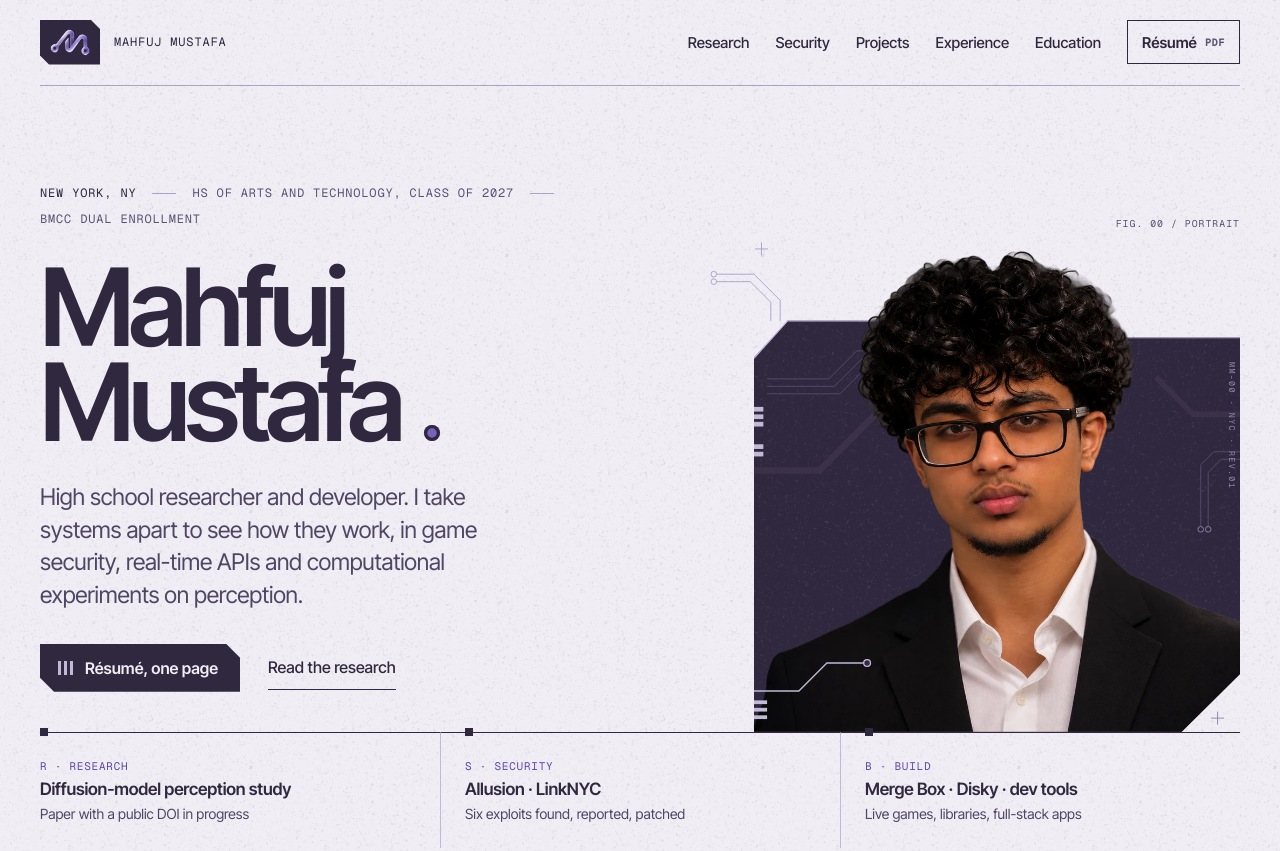
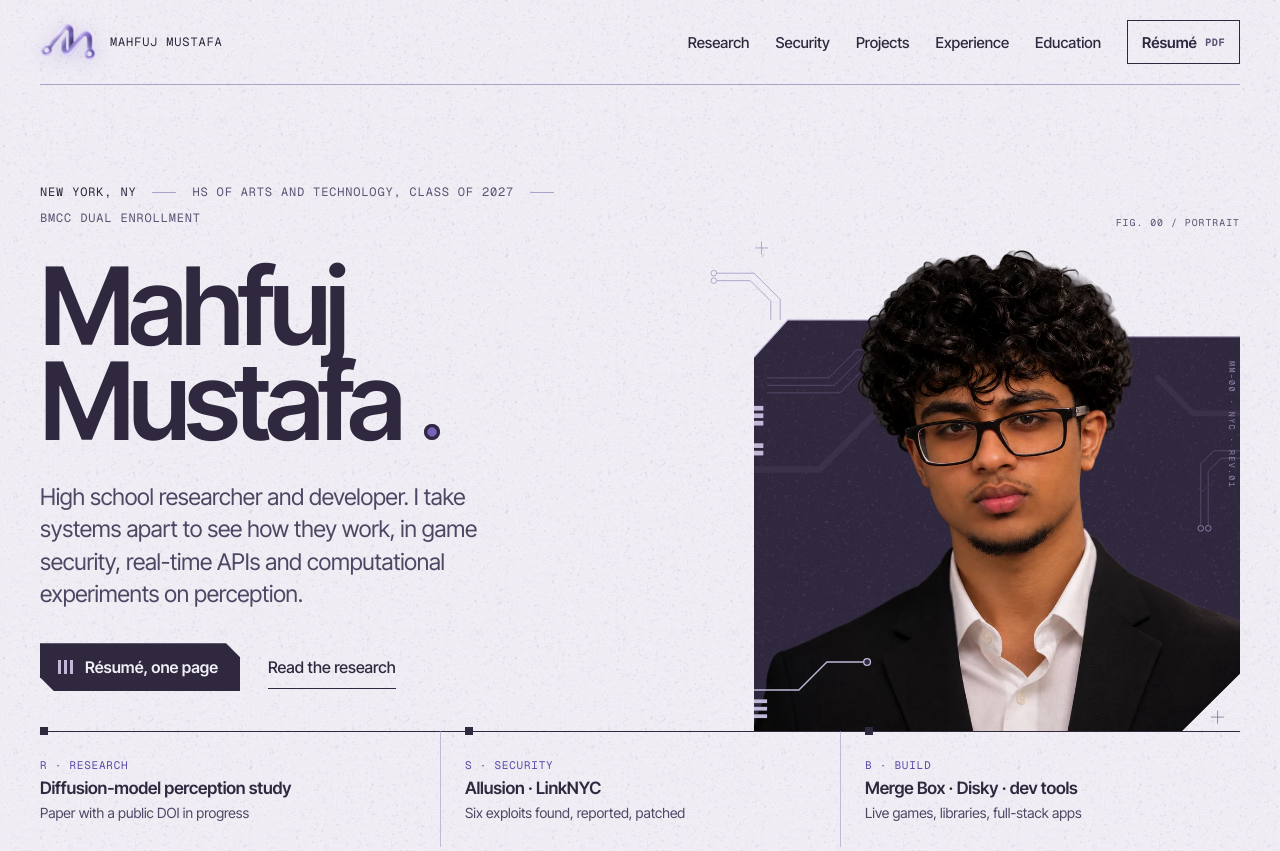
Before and after one commit to stafawashere/stafawashere.github.io, an Astro site: page / in a window 1280 px wide. Shown: the top 851 px of the page. Built offline with nearby package versions, Linux system fonts and the light colour scheme; Astro itself is replaced by a stand-in of ours.

Commit message:
Remove the tile behind the header icon (#4)

```diff
--- a/src/components/layout/SiteHeader.astro
+++ b/src/components/layout/SiteHeader.astro
@@ -13,7 +13,7 @@ const sections = [
 
 <header class="wrap site-header">
    <a href="/" aria-label={`${profile.name}, home`} class="home tap">
-      <Mark width={40} tile glow={false} />
+      <Mark width={56} />
       <span class="ss hide-m">{profile.name}</span>
    </a>
    <nav aria-label="Primary">
--- a/src/components/research/TopBar.astro
+++ b/src/components/research/TopBar.astro
@@ -16,7 +16,7 @@ const { crumbs } = Astro.props;
 
 <header class="wrap top-bar">
    <a href="/" class="home" aria-label="Back to homepage">
-      <Mark width={40} tile glow={false} />
+      <Mark width={56} />
       <span class="ss">{profile.name}</span>
    </a>
 
--- a/src/components/ui/Mark.astro
+++ b/src/components/ui/Mark.astro
@@ -5,13 +5,12 @@ import mark from "@/assets/brand/mark.png";
 interface Props {
    width?: number;
    glow?: boolean;
-   tile?: boolean;
 }
 
-const { width = 44, glow = true, tile = false } = Astro.props;
+const { width = 44, glow = true } = Astro.props;
 ---
 
-<span class:list={["frame", { tile }]}>
+<span class="frame">
    <Image
       src={mark}
       alt=""
@@ -29,19 +28,6 @@ const { width = 44, glow = true, tile = false } = Astro.props;
       flex: none;
    }
 
-   .tile {
-      padding: 9px 10px;
-      background: var(--graphite);
-      clip-path: polygon(
-         0 0,
-         calc(100% - 9px) 0,
-         100% 9px,
-         100% 100%,
-         9px 100%,
-         0 calc(100% - 9px)
-      );
-   }
-
    .mark {
       display: block;
       height: auto;
```
